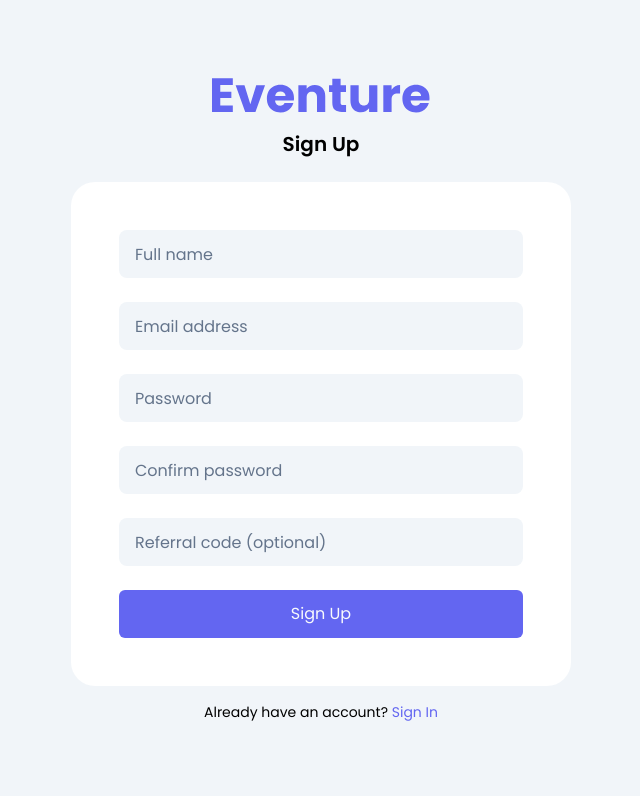
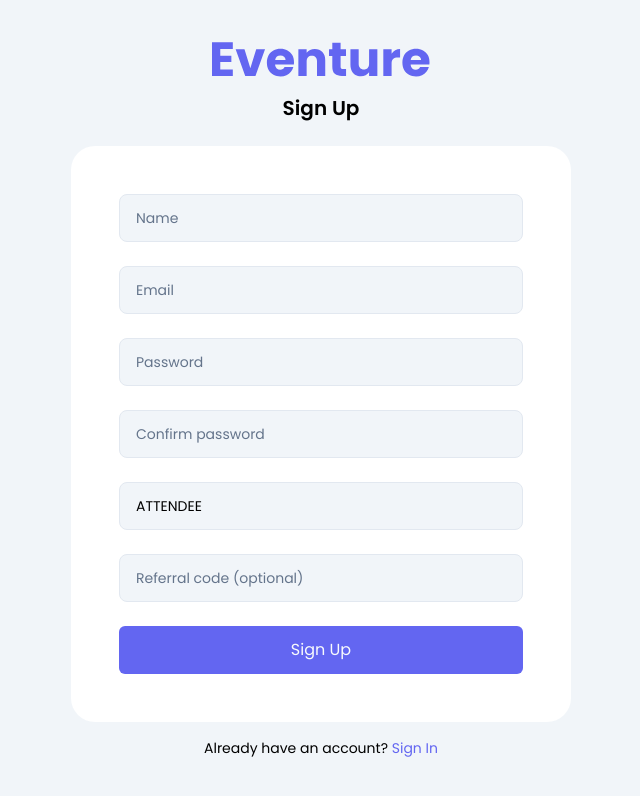
Before and after one commit to rizkyr99/eventure-frontend, a Next.js app: page /sign-up in a window 1280 px wide. Shown: the top 796 px of the page, without its empty margins (319-959 px from the left). Built offline with nearby package versions, Linux system fonts and the light colour scheme.

Commit message:
feat(auth): add registration form and API integration

```diff
--- a/app/(auth)/sign-up/page.tsx
+++ b/app/(auth)/sign-up/page.tsx
@@ -1,8 +1,81 @@
+'use client';
+
+import { zodResolver } from '@hookform/resolvers/zod';
 import { Button } from '@/components/ui/button';
+import {
+  Form,
+  FormControl,
+  FormField,
+  FormItem,
+  FormLabel,
+  FormMessage,
+} from '@/components/ui/form';
 import Image from 'next/image';
 import Link from 'next/link';
+import { useForm } from 'react-hook-form';
+import { z } from 'zod';
+import { Input } from '@/components/ui/input';
+import toast from 'react-hot-toast';
+import { useRouter } from 'next/navigation';
+
+const formSchema = z
+  .object({
+    name: z.string().min(3, 'Name must be at least 3 characters long'),
+    email: z.string().email('Invalid email address'),
+    password: z.string().min(8, 'Password must be at least 8 characters long'),
+    confirmPassword: z.string(),
+    referralCode: z.string().optional(),
+    role: z.string().min(1),
+  })
+  .refine((data) => data.password === data.confirmPassword, {
+    message: 'Passwords do not match',
+    path: ['confirmPassword'],
+  });
 
 const SignIn = () => {
+  const form = useForm<z.infer<typeof formSchema>>({
+    resolver: zodResolver(formSchema),
+    defaultValues: {
+      name: '',
+      email: '',
+      password: '',
+      confirmPassword: '',
+      referralCode: '',
+      role: 'ATTENDEE',
+    },
+  });
+  const router = useRouter();
+
+  const onSubmit = async (values: z.infer<typeof formSchema>) => {
+    try {
+      const response = await fetch(
+        'http://localhost:8080/api/v1/users/register',
+        {
+          method: 'POST',
+          headers: {
+            'Content-Type': 'application/json',
+          },
+          body: JSON.stringify(values),
+        }
+      );
+
+      if (response.ok) {
+        toast.success('Successfully registered');
+        form.reset();
+        router.push('sign-in');
+      } else {
+        const errorData = await response.json();
+        toast.error(errorData.message || 'Registration failed');
+      }
+    } catch (error) {
+      if (error instanceof Error) {
+        toast.error(error.message); // Display the error message in the toast
+      } else {
+        toast.error('An unexpected error occurred');
+      }
+    }
+  };
+
   return (
     <>
       <Image
@@ -14,34 +87,114 @@
       />
       <h1 className='text-xl font-semibold text-center mb-6'>Sign Up</h1>
       <div className='auth-page-card'>
-        <form action='' className='space-y-6'>
-          <input
-            type='text'
-            className='bg-slate-100 w-full h-12 rounded-lg px-4 placeholder:text-slate-500 focus-visible:outline-slate-200'
-            placeholder='Full name'
+        <Form {...form}>
+          <form onSubmit={form.handleSubmit(onSubmit)} className='space-y-6'>
+            <FormField
+              control={form.control}
+              name='name'
+              render={({ field }) => (
+                <FormItem>
+                  <FormControl>
+                    <Input
+                      placeholder='Name'
+                      className='bg-slate-100 w-full h-12 rounded-lg px-4 placeholder:text-slate-500'
+                      {...field}
                     />
-          <input
-            type='email'
-            className='bg-slate-100 w-full h-12 rounded-lg px-4 placeholder:text-slate-500 focus-visible:outline-slate-200'
-            placeholder='Email address'
+                  </FormControl>
+                  <FormMessage />
+                </FormItem>
+              )}
             />
-          <input
+            <FormField
+              control={form.control}
+              name='email'
+              render={({ field }) => (
+                <FormItem>
+                  <FormControl>
+                    <Input
+                      placeholder='Email'
+                      className='bg-slate-100 w-full h-12 rounded-lg px-4 placeholder:text-slate-500'
+                      {...field}
+                    />
+                  </FormControl>
+                  <FormMessage />
+                </FormItem>
+              )}
+            />
+            <FormField
+              control={form.control}
+              name='password'
+              render={({ field }) => (
+                <FormItem>
+                  <FormControl>
+                    <Input
                       type='password'
-            className='bg-slate-100 w-full h-12 rounded-lg px-4 placeholder:text-slate-500 focus-visible:outline-slate-200'
                       placeholder='Password'
+                      className='bg-slate-100 w-full h-12 rounded-lg px-4 placeholder:text-slate-500'
+                      {...field}
                     />
-          <input
+                  </FormControl>
+                  <FormMessage />
+                </FormItem>
+              )}
+            />
+            <FormField
+              control={form.control}
+              name='confirmPassword'
+              render={({ field }) => (
+                <FormItem>
+                  <FormControl>
+                    <Input
                       type='password'
-            className='bg-slate-100 w-full h-12 rounded-lg px-4 placeholder:text-slate-500 focus-visible:outline-slate-200'
                       placeholder='Confirm password'
+                      className='bg-slate-100 w-full h-12 rounded-lg px-4 placeholder:text-slate-500'
+                      {...field}
                     />
-          <input
-            type='text'
-            className='bg-slate-100 w-full h-12 rounded-lg px-4 placeholder:text-slate-500 focus-visible:outline-slate-200'
+                  </FormControl>
+                  <FormMessage />
+                </FormItem>
+              )}
+            />
+            <FormField
+              control={form.control}
+              name='role'
+              render={({ field }) => (
+                <FormItem>
+                  <FormControl>
+                    <Input
+                      placeholder='Role'
+                      className='bg-slate-100 w-full h-12 rounded-lg px-4 placeholder:text-slate-500'
+                      {...field}
+                    />
+                  </FormControl>
+                  <FormMessage />
+                </FormItem>
+              )}
+            />
+            <FormField
+              control={form.control}
+              name='referralCode'
+              render={({ field }) => (
+                <FormItem>
+                  <FormControl>
+                    <Input
                       placeholder='Referral code (optional)'
+                      className='bg-slate-100 w-full h-12 rounded-lg px-4 placeholder:text-slate-500'
+                      {...field}
                     />
-          <Button className='w-full'>Sign Up</Button>
+                  </FormControl>
+                  <FormMessage />
+                </FormItem>
+              )}
+            />
+            <Button
+              type='submit'
+              className='w-full'
+              disabled={form.formState.isSubmitting}>
+              Sign Up
+            </Button>
           </form>
+        </Form>
       </div>
       <p className='text-sm'>
         Already have an account?{' '}
--- /dev/null
+++ b/app/api/auth/[...nextauth]/route.ts
@@ -0,0 +1,2 @@
+import { handlers } from '@/auth'; // Referring to the auth.ts we just created
+export const { GET, POST } = handlers;
--- a/app/layout.tsx
+++ b/app/layout.tsx
@@ -1,5 +1,6 @@
 import type { Metadata } from 'next';
 import { Poppins } from 'next/font/google';
+import { Toaster } from 'react-hot-toast';
 import './globals.css';
 import { cn } from '@/lib/utils';
 
@@ -22,6 +23,7 @@
     <html lang='en'>
       <body className={cn(poppins.className, 'bg-slate-100 text-black')}>
         {children}
+        <Toaster />
       </body>
     </html>
   );
--- /dev/null
+++ b/auth.ts
@@ -0,0 +1,18 @@
+import NextAuth from 'next-auth';
+import Credentials from 'next-auth/providers/credentials';
+
+export const { handlers, signIn, signOut, auth } = NextAuth({
+  providers: [
+    Credentials({
+      credentials: {
+        email: {},
+        password: {},
+      },
+      authorize: async (credentials) => {
+        let user = null;
+
+        return user;
+      },
+    }),
+  ],
+});
--- /dev/null
+++ b/components/ui/form.tsx
@@ -0,0 +1,176 @@
+import * as React from "react"
+import * as LabelPrimitive from "@radix-ui/react-label"
+import { Slot } from "@radix-ui/react-slot"
+import {
+  Controller,
+  ControllerProps,
+  FieldPath,
+  FieldValues,
+  FormProvider,
+  useFormContext,
+} from "react-hook-form"
+
+import { cn } from "@/lib/utils"
+import { Label } from "@/components/ui/label"
+
+const Form = FormProvider
+
+type FormFieldContextValue<
+  TFieldValues extends FieldValues = FieldValues,
+  TName extends FieldPath<TFieldValues> = FieldPath<TFieldValues>
+> = {
+  name: TName
+}
+
+const FormFieldContext = React.createContext<FormFieldContextValue>(
+  {} as FormFieldContextValue
+)
+
+const FormField = <
+  TFieldValues extends FieldValues = FieldValues,
+  TName extends FieldPath<TFieldValues> = FieldPath<TFieldValues>
+>({
+  ...props
+}: ControllerProps<TFieldValues, TName>) => {
+  return (
+    <FormFieldContext.Provider value={{ name: props.name }}>
+      <Controller {...props} />
+    </FormFieldContext.Provider>
+  )
+}
+
+const useFormField = () => {
+  const fieldContext = React.useContext(FormFieldContext)
+  const itemContext = React.useContext(FormItemContext)
+  const { getFieldState, formState } = useFormContext()
+
+  const fieldState = getFieldState(fieldContext.name, formState)
+
+  if (!fieldContext) {
+    throw new Error("useFormField should be used within <FormField>")
+  }
+
+  const { id } = itemContext
+
+  return {
+    id,
+    name: fieldContext.name,
+    formItemId: `${id}-form-item`,
+    formDescriptionId: `${id}-form-item-description`,
+    formMessageId: `${id}-form-item-message`,
+    ...fieldState,
+  }
+}
+
+type FormItemContextValue = {
+  id: string
+}
+
+const FormItemContext = React.createContext<FormItemContextValue>(
+  {} as FormItemContextValue
+)
+
+const FormItem = React.forwardRef<
+  HTMLDivElement,
+  React.HTMLAttributes<HTMLDivElement>
+>(({ className, ...props }, ref) => {
+  const id = React.useId()
+
+  return (
+    <FormItemContext.Provider value={{ id }}>
+      <div ref={ref} className={cn("space-y-2", className)} {...props} />
+    </FormItemContext.Provider>
+  )
+})
+FormItem.displayName = "FormItem"
+
+const FormLabel = React.forwardRef<
+  React.ElementRef<typeof LabelPrimitive.Root>,
+  React.ComponentPropsWithoutRef<typeof LabelPrimitive.Root>
+>(({ className, ...props }, ref) => {
+  const { error, formItemId } = useFormField()
+
+  return (
+    <Label
+      ref={ref}
+      className={cn(error && "text-destructive", className)}
+      htmlFor={formItemId}
+      {...props}
+    />
+  )
+})
+FormLabel.displayName = "FormLabel"
+
+const FormControl = React.forwardRef<
+  React.ElementRef<typeof Slot>,
+  React.ComponentPropsWithoutRef<typeof Slot>
+>(({ ...props }, ref) => {
+  const { error, formItemId, formDescriptionId, formMessageId } = useFormField()
+
+  return (
+    <Slot
+      ref={ref}
+      id={formItemId}
+      aria-describedby={
+        !error
+          ? `${formDescriptionId}`
+          : `${formDescriptionId} ${formMessageId}`
+      }
+      aria-invalid={!!error}
+      {...props}
+    />
+  )
+})
+FormControl.displayName = "FormControl"
+
+const FormDescription = React.forwardRef<
+  HTMLParagraphElement,
+  React.HTMLAttributes<HTMLParagraphElement>
+>(({ className, ...props }, ref) => {
+  const { formDescriptionId } = useFormField()
+
+  return (
+    <p
+      ref={ref}
+      id={formDescriptionId}
+      className={cn("text-sm text-muted-foreground", className)}
+      {...props}
+    />
+  )
+})
+FormDescription.displayName = "FormDescription"
+
+const FormMessage = React.forwardRef<
+  HTMLParagraphElement,
+  React.HTMLAttributes<HTMLParagraphElement>
+>(({ className, children, ...props }, ref) => {
+  const { error, formMessageId } = useFormField()
+  const body = error ? String(error?.message) : children
+
+  if (!body) {
+    return null
+  }
+
+  return (
+    <p
+      ref={ref}
+      id={formMessageId}
+      className={cn("text-sm font-medium text-destructive", className)}
+      {...props}
+    >
+      {body}
+    </p>
+  )
+})
+FormMessage.displayName = "FormMessage"
+
+export {
+  useFormField,
+  Form,
+  FormItem,
+  FormLabel,
+  FormControl,
+  FormDescription,
+  FormMessage,
+  FormField,
+}
```
Also changed, not shown: package.json (+7 -2 lines), 1 other file (tests, documents, lock files or other folders). Lines whose indentation alone changed are shown as unchanged.
